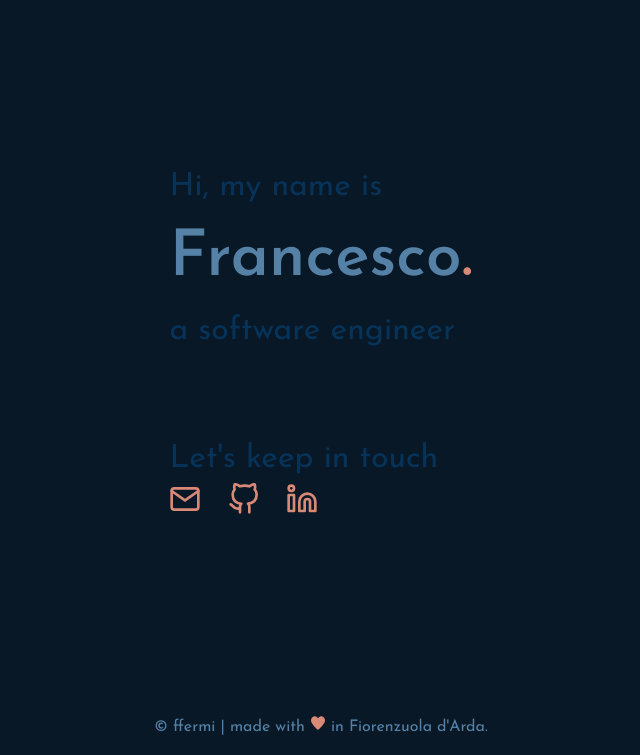
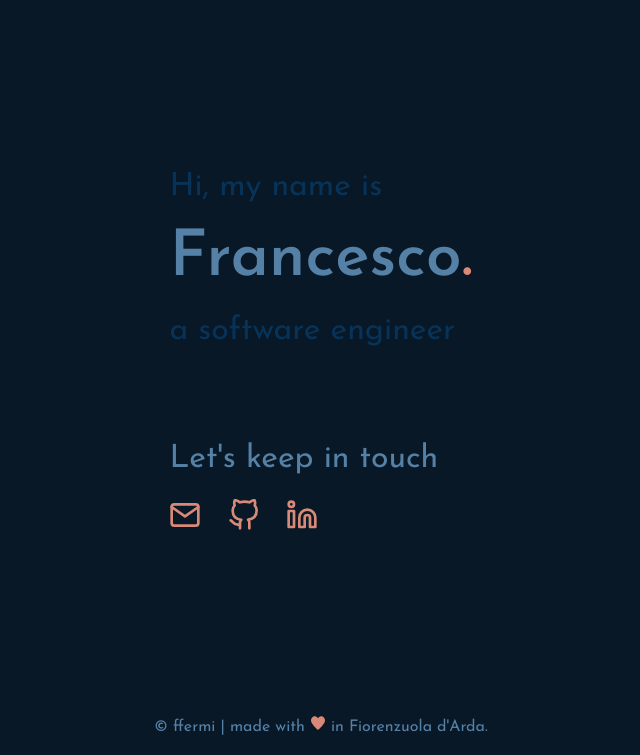
Before and after one commit to ffermi/ffermi.github.io, a plain HTML site: page index.html in a window 1280 px wide. Shown: the part 45-800 px from the top of the page, without its empty margins (319-959 px from the left). Drawn offline with Linux system fonts and the light colour scheme.

Commit message:
fix social section padding and colors

```diff
--- a/css/main.css
+++ b/css/main.css
@@ -42,8 +42,17 @@ h1 {
 h3 {
   font-size: 2rem;
   font-weight: 400;
+}
+
+.hero > h3 {
   color: var(--text-secondary-color);
 }
+
+.social > h3 {
+  color: var(--text-primary-color) !important;
+  padding-bottom: 1rem;
+}
+
 
 ul {
   padding: 0;
```
